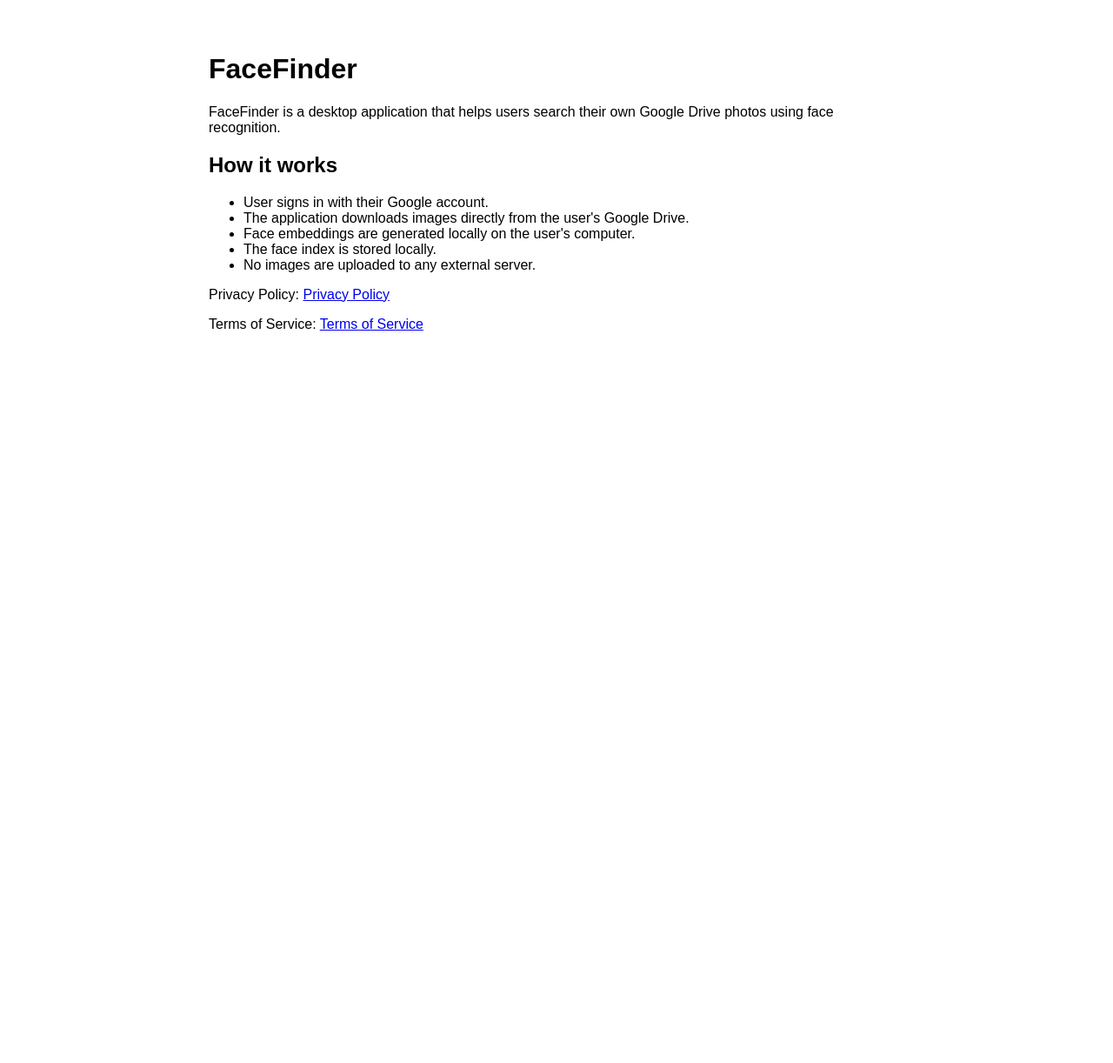
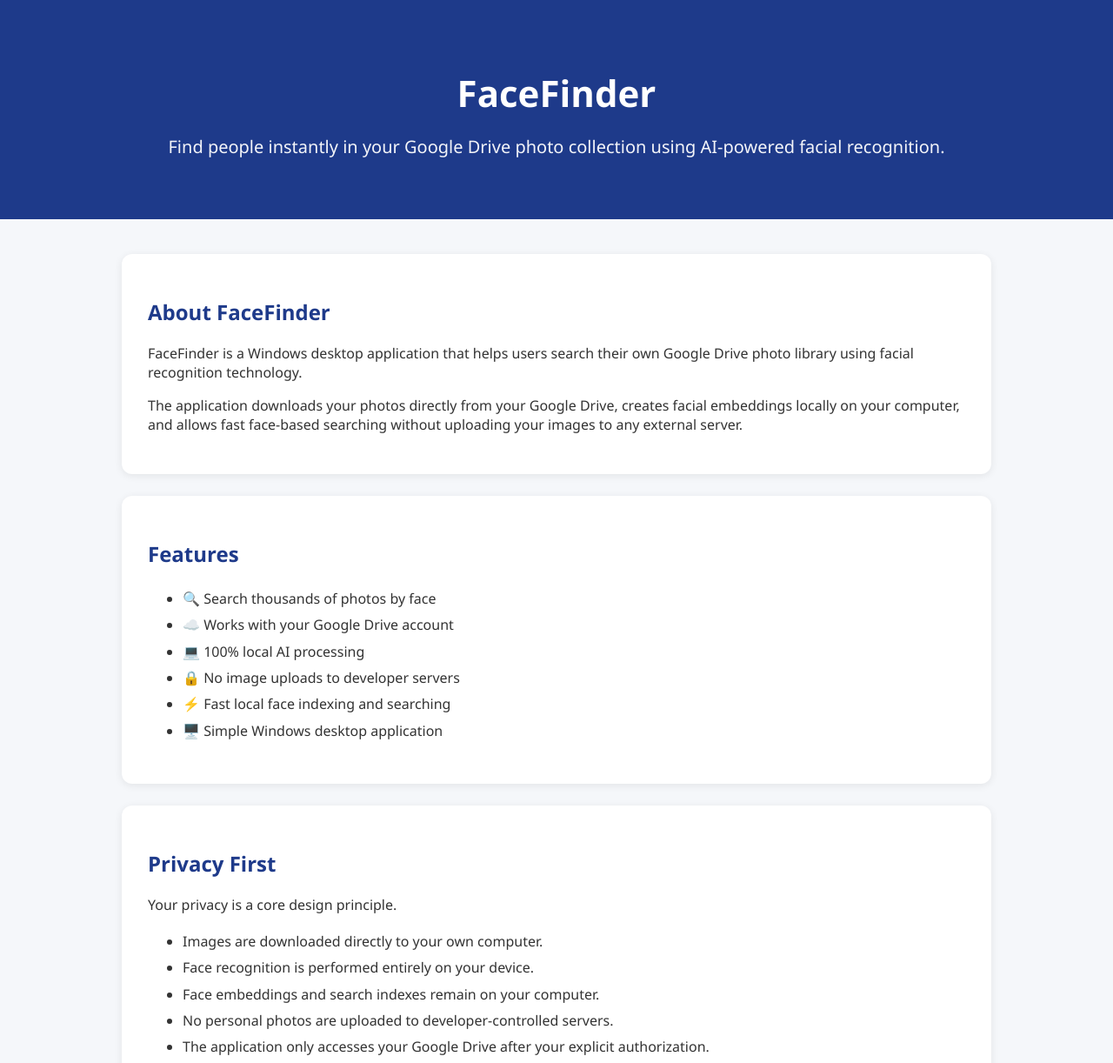
Before and after one commit to ramavtartailor96/facefinder, a plain HTML site: page index.html in a window 1280 px wide. Shown: the top 1222 px of the page at 87% size. Before the commit the page ends 800 px from the top, so only its background shows below. Drawn offline with Linux system fonts and the light colour scheme.

Commit message:
Update index.html

```diff
--- a/index.html
+++ b/index.html
@@ -1,36 +1,202 @@
 <!DOCTYPE html>
-<html>
+<html lang="en">
 <head>
-    <title>FaceFinder</title>
+<meta charset="UTF-8">
+<meta name="viewport" content="width=device-width, initial-scale=1.0">
+<title>FaceFinder - Search Your Google Drive Photos by Face</title>
+
+<style>
+body{
+    margin:0;
+    font-family:Segoe UI, Arial, sans-serif;
+    background:#f5f7fa;
+    color:#333;
+}
+
+header{
+    background:#1e3a8a;
+    color:white;
+    padding:50px 20px;
+    text-align:center;
+}
+
+header h1{
+    font-size:42px;
+    margin-bottom:10px;
+}
+
+header p{
+    font-size:20px;
+    opacity:.95;
+}
+
+.container{
+    max-width:1000px;
+    margin:auto;
+    padding:40px 20px;
+}
+
+.card{
+    background:white;
+    border-radius:12px;
+    padding:30px;
+    margin-bottom:25px;
+    box-shadow:0 2px 10px rgba(0,0,0,.08);
+}
+
+h2{
+    color:#1e3a8a;
+}
+
+ul{
+    line-height:1.9;
+}
+
+.footer{
+    background:#1e3a8a;
+    color:white;
+    text-align:center;
+    padding:25px;
+    margin-top:40px;
+}
+
+.button{
+    display:inline-block;
+    background:#2563eb;
+    color:white;
+    padding:12px 24px;
+    text-decoration:none;
+    border-radius:6px;
+    margin-top:15px;
+}
+
+.button:hover{
+    background:#1d4ed8;
+}
+
+.links a{
+    margin-right:20px;
+    color:#2563eb;
+    text-decoration:none;
+    font-weight:bold;
+}
+</style>
+
 </head>
 
-<body style="font-family:Arial;max-width:800px;margin:auto;padding:40px;">
+<body>
+
+<header>
 
 <h1>FaceFinder</h1>
 
-<p>
-FaceFinder is a desktop application that helps users search their own Google Drive photos using face recognition.
-</p>
+<p>Find people instantly in your Google Drive photo collection using AI-powered facial recognition.</p>
 
-<h2>How it works</h2>
+</header>
 
-<ul>
-<li>User signs in with their Google account.</li>
-<li>The application downloads images directly from the user's Google Drive.</li>
-<li>Face embeddings are generated locally on the user's computer.</li>
-<li>The face index is stored locally.</li>
-<li>No images are uploaded to any external server.</li>
-</ul>
+<div class="container">
+
+<div class="card">
+
+<h2>About FaceFinder</h2>
 
 <p>
-Privacy Policy:
-<a href="privacy.html">Privacy Policy</a>
+FaceFinder is a Windows desktop application that helps users search their own Google Drive photo library using facial recognition technology.
 </p>
 
 <p>
-Terms of Service:
+The application downloads your photos directly from your Google Drive, creates facial embeddings locally on your computer, and allows fast face-based searching without uploading your images to any external server.
+</p>
+
+</div>
+
+<div class="card">
+
+<h2>Features</h2>
+
+<ul>
+
+<li>🔍 Search thousands of photos by face</li>
+
+<li>☁️ Works with your Google Drive account</li>
+
+<li>💻 100% local AI processing</li>
+
+<li>🔒 No image uploads to developer servers</li>
+
+<li>⚡ Fast local face indexing and searching</li>
+
+<li>🖥️ Simple Windows desktop application</li>
+
+</ul>
+
+</div>
+
+<div class="card">
+
+<h2>Privacy First</h2>
+
+<p>
+
+Your privacy is a core design principle.
+
+</p>
+
+<ul>
+
+<li>Images are downloaded directly to your own computer.</li>
+
+<li>Face recognition is performed entirely on your device.</li>
+
+<li>Face embeddings and search indexes remain on your computer.</li>
+
+<li>No personal photos are uploaded to developer-controlled servers.</li>
+
+<li>The application only accesses your Google Drive after your explicit authorization.</li>
+
+</ul>
+
+</div>
+
+<div class="card">
+
+<h2>Google Drive Access</h2>
+
+<p>
+
+FaceFinder requests access to Google Drive solely to download the images that you authorize for local processing.
+
+The application does not modify, delete, or share your Google Drive files.
+
+</p>
+
+</div>
+
+<div class="card">
+
+<h2>Legal</h2>
+
+<div class="links">
+
+<a href="privacy.html">Privacy Policy</a>
+
 <a href="terms.html">Terms of Service</a>
-</p>
+
+</div>
+
+</div>
+
+</div>
+
+<div class="footer">
+
+<p><strong>FaceFinder</strong></p>
+
+<p>Desktop AI Photo Search for Google Drive</p>
+
+<p>Version 1.0</p>
+
+</div>
 
 </body>
 </html>
```
